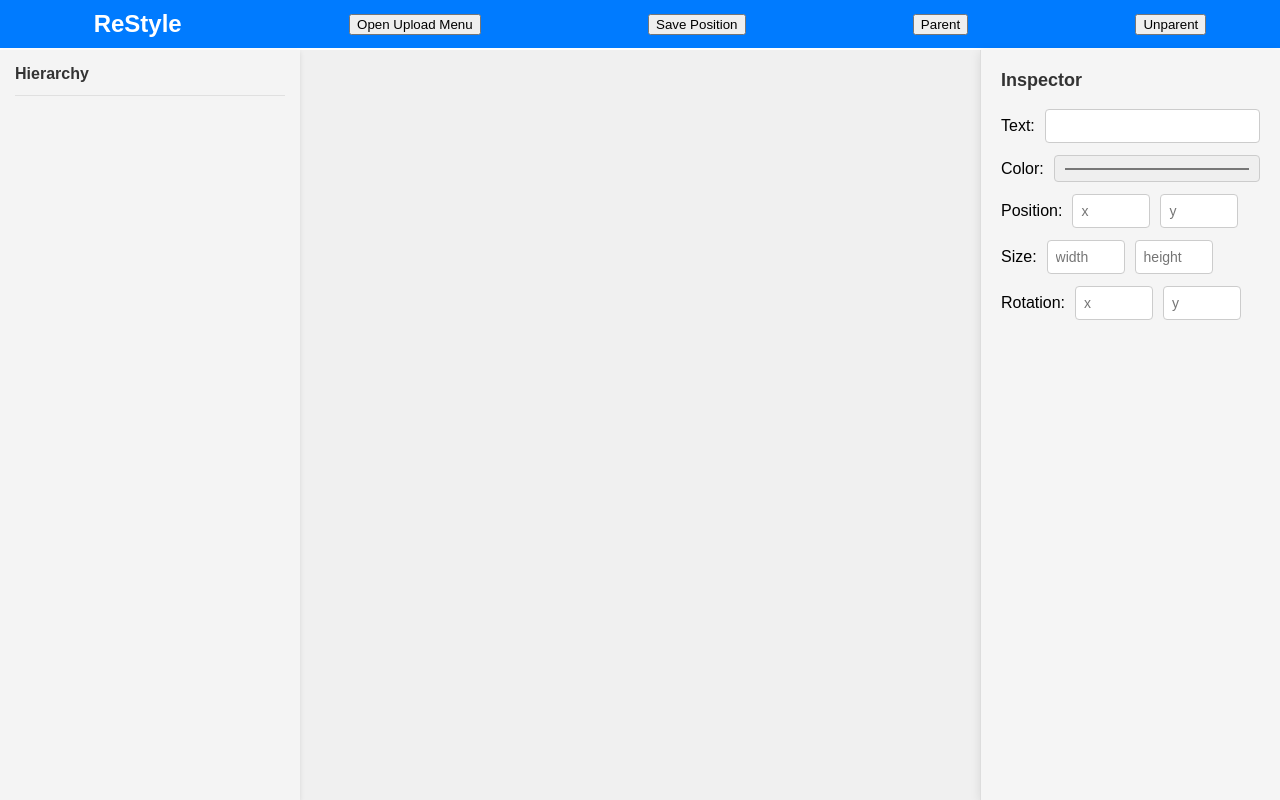
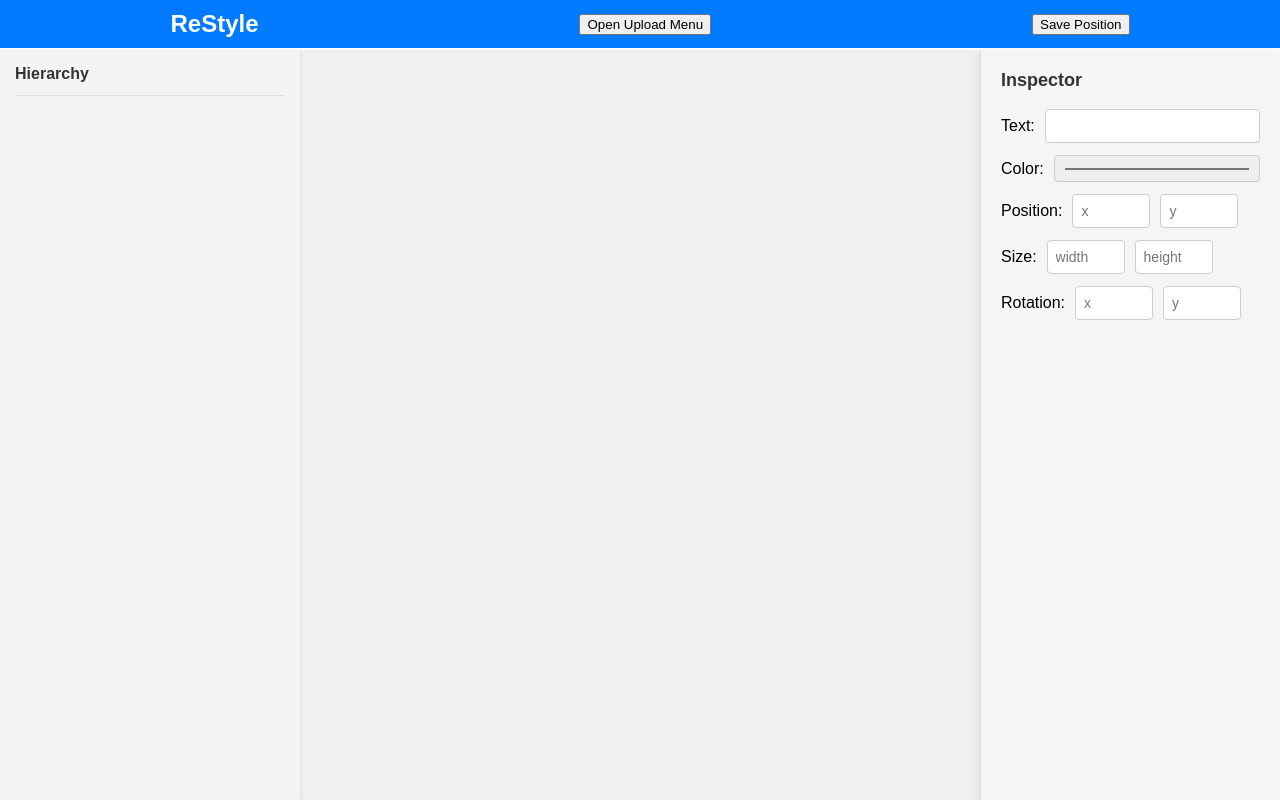
Before and after one commit to LandenTy/Testing-For-Now, a plain HTML site: page index.html in a window 1280 px wide. Drawn offline with Linux system fonts and the light colour scheme.

Commit message:
Update index.html

```diff
--- a/index.html
+++ b/index.html
@@ -12,9 +12,6 @@
         <h1>ReStyle</h1>
         <button id="openModalBtn">Open Upload Menu</button>
         <button id="saveButton">Save Position</button>
-        <!-- Buttons for parent and unparent actions -->
-        <button id="parentButton">Parent</button>
-        <button id="unparentButton">Unparent</button>
     </nav>
 
     <!-- Modal Structure -->
```
